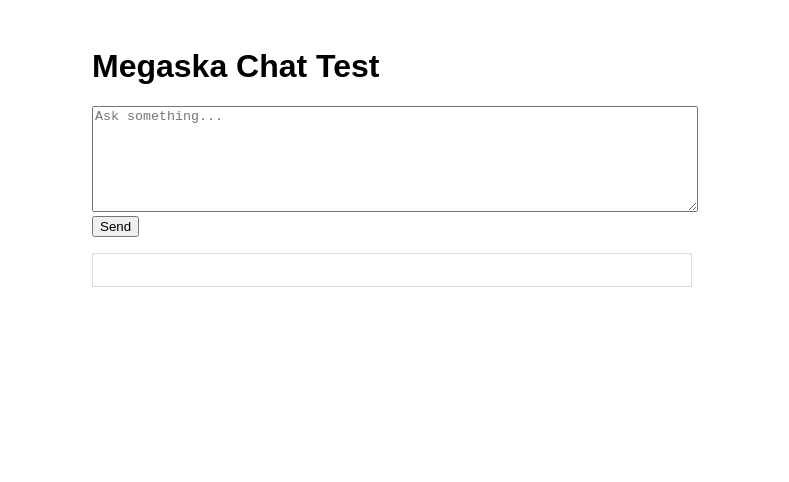
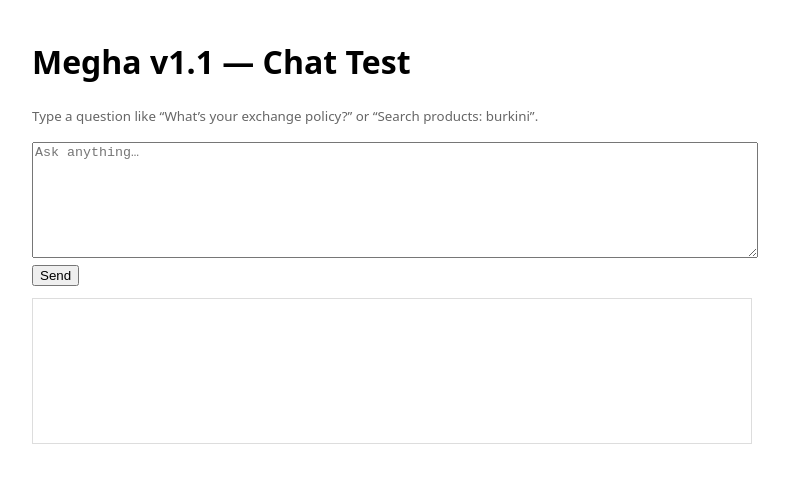
Before and after one commit to sandeep-megaska/megaska-chat-clean, a website: page index.html in a window 1280 px wide. Shown: the whole page, without its empty margins (248-1037 px from the left). Drawn offline with Linux system fonts and the light colour scheme.

Commit message:
chore: add simple browser test page for Megha

```diff
--- a/index.html
+++ b/index.html
@@ -2,16 +2,18 @@
 <html lang="en">
 <head>
 <meta charset="UTF-8" />
-<title>Megaska Chat Test</title>
+<title>Megha v1.1 — Chat Test</title>
 <style>
-body { font-family: sans-serif; max-width: 600px; margin: 3rem auto; }
-textarea { width: 100%; height: 100px; }
-#out { white-space: pre-wrap; margin-top: 1rem; border: 1px solid #ddd; padding: 1rem; }
+body{font-family:system-ui,Arial,sans-serif;max-width:720px;margin:40px auto;padding:0 16px}
+textarea{width:100%;height:110px}
+#out{white-space:pre-wrap;border:1px solid #ddd;padding:12px;margin-top:12px;min-height:120px}
+small{color:#666}
 </style>
 </head>
 <body>
-<h1>Megaska Chat Test</h1>
-<textarea id="input" placeholder="Ask something..."></textarea><br>
+<h1>Megha v1.1 — Chat Test</h1>
+<p><small>Type a question like “What’s your exchange policy?” or “Search products: burkini”.</small></p>
+<textarea id="inp" placeholder="Ask anything…"></textarea><br/>
 <button id="send">Send</button>
 <div id="out"></div>
 <script>
@@ -19,11 +21,12 @@ const sendBtn = document.getElementById('send');
 const out = document.getElementById('out');
 sendBtn.onclick = async () => {
   out.textContent = '';
-  const userText = document.getElementById('input').value;
+  const userText = document.getElementById('inp').value.trim();
+  if (!userText) return;
   const res = await fetch('/api/chat', {
     method: 'POST',
     headers: {'Content-Type': 'application/json'},
-    body: JSON.stringify({ messages: [{ role: 'user', content: userText }] })
+    body: JSON.stringify({ messages: [{ role: 'user', content: userText }], temperature: 0.4 })
   });
   const reader = res.body.getReader();
   const decoder = new TextDecoder();
```
